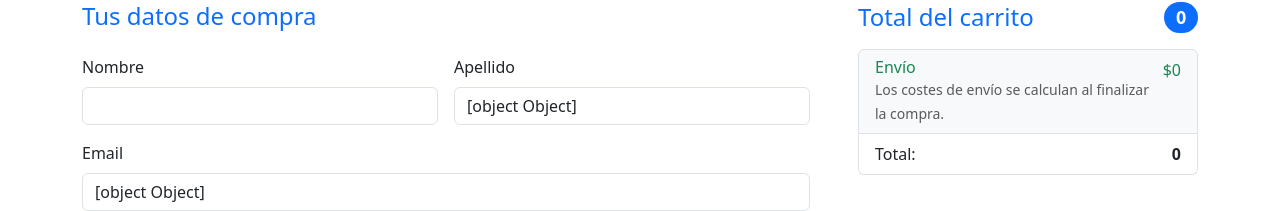
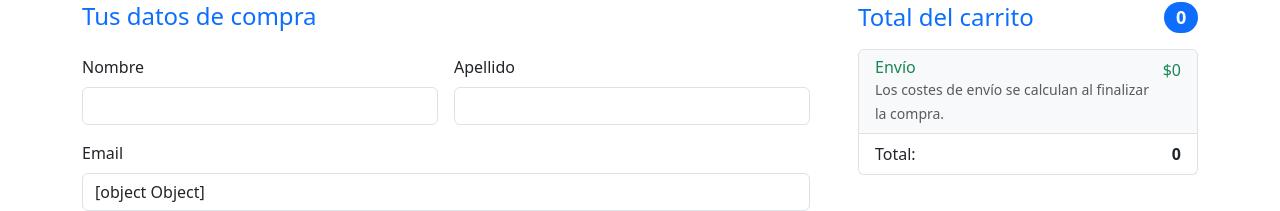
Before and after one commit to comicway/pixelshop, a React (Vite) app in the folder react-pixelshop/: page /checkoutsincronico in a window 1280 px wide. Shown: the part 233-444 px from the top of the page. Built offline with nearby package versions, Linux system fonts and the light colour scheme.

Commit message:
Formulario Validacion Sincronica V3

```diff
--- a/react-pixelshop/src/components/CheckOut/CheckOutSincronico.jsx
+++ b/react-pixelshop/src/components/CheckOut/CheckOutSincronico.jsx
@@ -69,9 +69,18 @@ const CheckOutSincronico = () => {
         setNombre(prevState => ({ ...prevState, hasError }))
     }
     const handleChangeNombre = (e) => {
-        const newValue = e.target.value;
-        setNombre(prevState => ({ ...prevState, value: newValue }));
-    };
+        const newValue = e.target.value
+        setNombre(prevState => ({ ...prevState, value: newValue }))
+    }
+
+    const handleBlurApellido = () => {
+        const hasError = !textOnlyRegexp.test(apellido.value)
+        setApellido(prevState => ({ ...prevState, hasError }))
+    }
+    const handleChangeApellido = (e) => {
+        const newValue = e.target.value
+        setApellido(prevState => ({ ...prevState, value: newValue }))
+    }
 
     return (
         <>
@@ -136,11 +145,12 @@ const CheckOutSincronico = () => {
                                     id="apellido"
                                     placeholder=""
                                     required=""
-                                    name='apellido'
-                                    value={apellido}
-                                    onChange={(e) => setApellido(e.target.value)}
+                                    value={apellido.value}
+                                    onChange={handleChangeApellido}
+                                    onBlur={handleBlurApellido}
                                 />
                                 <div className="invalid-feedback">Su apellido es requerido</div>
+                                {apellido.hasError && <p className="text-danger">Solo se permiten letras.</p>}
                             </div>
                             <div className="col-12">
                                 <label htmlFor="email" className="form-label">
```
